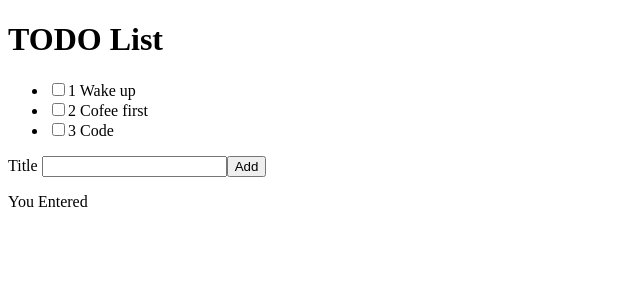
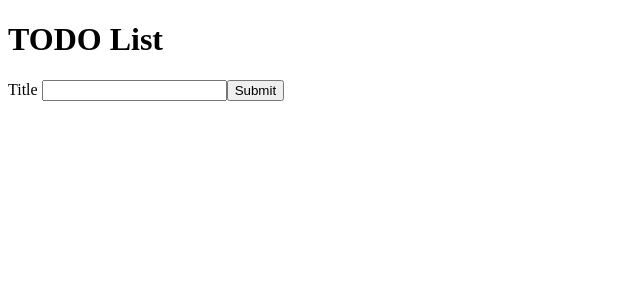
Before and after one commit to MargaritaAndreichenko/new-react-app, a React (Create React App) app: page / in a window 1280 px wide. Shown: the top 300 px of the page, without its empty margins (0-640 px from the left). Built offline with nearby package versions, Linux system fonts and the light colour scheme.

Commit message:
lesson 1.4

```diff
--- a/src/AddTodoForm.js
+++ b/src/AddTodoForm.js
@@ -1,23 +1,30 @@
-import React from 'react';
+import React, { useState } from 'react';
 
 
+const AddTodoForm = ({onAddTodo}) => {
 
-function AddTodoForm(props){
+    const [todoTitle, setTodoTitle] = useState('');
+
+    const handleTitleChange = (event) =>{
+        const newTodoTitle = event.target.value;
+        setTodoTitle(newTodoTitle);
+    };
+
     const handleAddTodo = (event) => {
         event.preventDefault();
-        const todoTitle = event.target.title.value;
-        event.target.reset();
-
-        props.onAddTodo(todoTitle);
+        onAddTodo({
+            title: todoTitle,
+            id: Date.now()
+        });
+        setTodoTitle('');
 
     };
-
     return(
         <div>
             <form onSubmit={handleAddTodo}>
                 <label htmlFor="todoTitle">Title </label>
-                <input type = "text" id = "todoTitle" name = "title"/>
-                <input type="submit" value="Add"></input>
+                <input type = "text" id = "todoTitle" name = "title" value={todoTitle} onChange={handleTitleChange}/>
+                <input type="submit" ></input>
             </form>
 
         </div>
--- a/src/App.js
+++ b/src/App.js
@@ -6,14 +6,11 @@ import AddTodoForm from './AddTodoForm';
 
 const App = () =>  {
 
-  const todoList = [
-    {id: 1, title: 'Wake up'},
-    {id: 2, title: 'Cofee first'},
-    {id: 3, title: 'Code'},
+  const addTodo = (newTodo) =>
+    setTodoList(todoList => [...todoList, newTodo]);
 
-  ];
 
-  const [newTodo, setNewTodo] = useState('');
+  const [todoList, setTodoList] = useState([]);
 
 
   return(
@@ -22,9 +19,8 @@ const App = () =>  {
       <h1>TODO List</h1>
 
       <TodoList todoList = {todoList}/>
-      <AddTodoForm onAddTodo = {setNewTodo}/>
+      <AddTodoForm onAddTodo = {addTodo}/>
 
-    <p> You Entered <strong>{newTodo}</strong></p>
 
     </header>
 
--- a/src/TodoList.js
+++ b/src/TodoList.js
@@ -3,13 +3,15 @@ import TodoListItem from './TodoListItem';
 
 
 
-const TodoList = (props) => (
+const TodoList = ({todoList}) => (
 
         <ul>
-            {props.todoList.map((item) => (
+            {todoList.map((item) => (
                     <TodoListItem key = {item.id} item = {item} />
                 ))
             }
         </ul>   )
 
+
+
 export default TodoList;
--- a/src/TodoListItem.js
+++ b/src/TodoListItem.js
@@ -1,17 +1,17 @@
 import React from 'react';
 
 
-const TodoListItem = (props) =>
+const TodoListItem = ({item}) =>
 
     <li>
 
         <label>
-        <input type="checkbox" label="todo_checkBox" />
+        <input type="checkbox" label="todo_checkBox" name={item.id}/>
 
         </label>
-        <span>{props.item.id}</span>
+        <span>{item.id}</span>
         <span> </span>
-        <span>{props.item.title}</span>
+        <span>{item.title}</span>
     </li>
 
 
```
